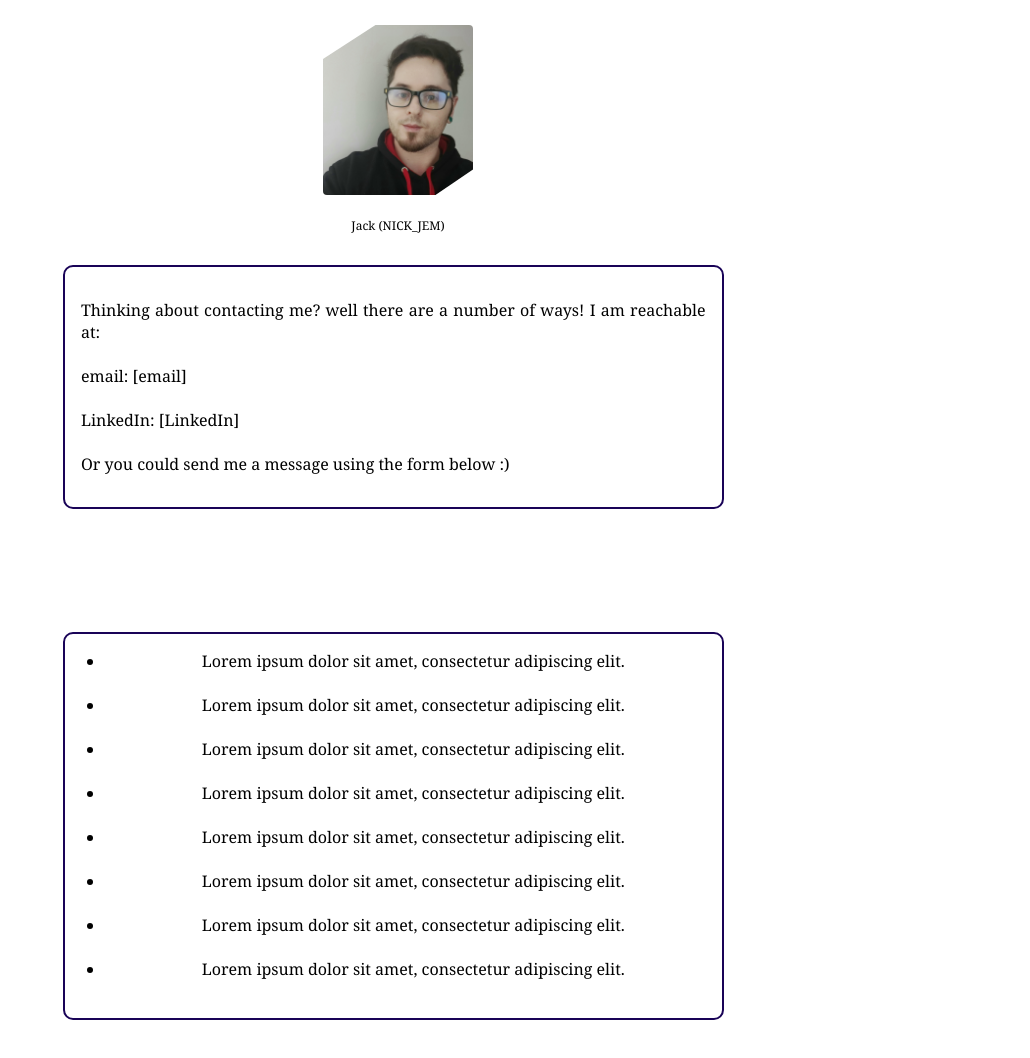
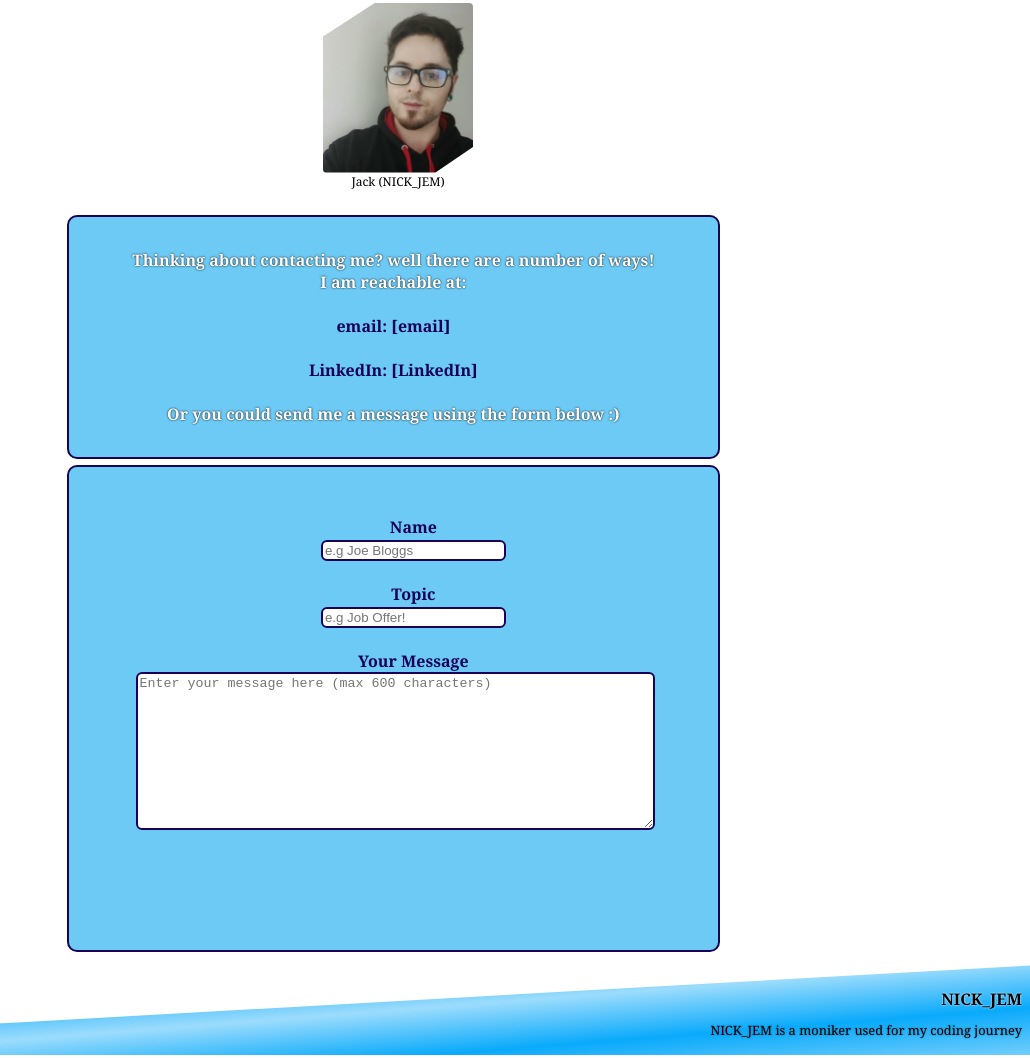
Before and after one commit to NICK-JEM/portfolioSite, a plain HTML site: page html/contact.html in a window 1280 px wide. Shown: the part 143-1201 px from the top of the page, without its empty margins (250-1280 px from the left). Drawn offline with Linux system fonts and the light colour scheme.

Commit message:
add form. style changes

```diff
--- a/html/contact.html
+++ b/html/contact.html
@@ -35,22 +35,19 @@
             </div>
 
             <div id="intro">
-                <p>Thinking about contacting me? well there are a number of ways! I am reachable at:<br><br> email: [email]<br><br>LinkedIn: [LinkedIn]<br><br>Or you could send me a message using the form below :)
+                <p>Thinking about contacting me? well there are a number of ways!<br>I am reachable at:<br><br><span id="conMe">email: [email]<br><br>LinkedIn: [LinkedIn]</span><br><br>Or you could send me a message using the form below :)
                 </p>
-
             </div>
 
 
             <div id="form">
                 <ul>
-                    <li>Lorem ipsum dolor sit amet, consectetur adipiscing elit.</li><br>
-                    <li>Lorem ipsum dolor sit amet, consectetur adipiscing elit.</li><br>
-                    <li>Lorem ipsum dolor sit amet, consectetur adipiscing elit.</li><br>
-                    <li>Lorem ipsum dolor sit amet, consectetur adipiscing elit.</li><br>
-                    <li>Lorem ipsum dolor sit amet, consectetur adipiscing elit.</li><br>
-                    <li>Lorem ipsum dolor sit amet, consectetur adipiscing elit.</li><br>
-                    <li>Lorem ipsum dolor sit amet, consectetur adipiscing elit.</li><br>
-                    <li>Lorem ipsum dolor sit amet, consectetur adipiscing elit.</li><br>
+                    <label for="Name">Name</label><br>
+                    <input type="text" name="Name" placeholder="e.g Joe Bloggs" maxlength="62"><br><br>
+                    <label for="Topic">Topic</label><br>
+                    <input type="text" name="Topic" placeholder="e.g Job Offer!" maxlength="62"><br><br>
+                    <label for="MessageArea">Your Message</label>
+                    <textarea id="textBox" name="MessageArea" rows="10" cols="60" placeholder="Enter your message here (max 600 characters)" maxlength="600"></textarea>
                 </ul>
             </div>
 
--- a/resources/css/style.css
+++ b/resources/css/style.css
@@ -64,6 +64,11 @@ a {
     text-shadow: 0 0 2px #b8b7b7;
 }
 
+#conMe {
+    color: #190357;
+    text-shadow: none;
+}
+
 main {
     display: grid;
     justify-content: center;
@@ -84,7 +89,7 @@ main {
     grid-row: 1 / 2;
     margin-top: 100px;
     grid-template-rows: 1fr 1fr 2fr;
-    height: 1200px;
+    height: 1000px;
     width: 100%;
 }
 
@@ -93,21 +98,45 @@ main {
     height: 1fr;
     width: 98%;
     text-align: justify;
+    font-weight: bold;
+    text-shadow: 0 0 2px #000000;
+    color: #ffffff;
     border: 2px solid #190357;
     border-radius: 10px;
+    background-color:#0aa6ee98;
 }
 
 #form {
     grid-row: 3 / 4;
-    height: 3fr;
+    height: 450px;
     width: 98%;
+    padding-top: 5%;
     border: 2px solid #190357;
     border-radius: 10px;
-    margin-top: 10%;
+    text-align: center;
+    background-color:#0aa6ee98;
+}
+
+#form label {
+    color: #190357;
+    font-weight: bold;
+}
+
+textarea {
+    width: 84%;
+    border: 2px solid #190357;
+    position: relative;
+    right: 3%;
+    border-radius: 6px;
+}
+
+#form input {
+    border: 2px solid #190357;
+    border-radius: 6px;
 }
 
 p {
-    text-align: justify;
+    text-align: center;
     padding: 1rem;
 }
 
@@ -207,8 +236,6 @@ input:checked + .slide:before {
     border-radius: 4px;
 }
 
-
-
 #image,
 #imageCon {
     display: grid;
@@ -216,12 +243,10 @@ input:checked + .slide:before {
     align-self: flex-end;
     text-align: center;
     grid-template-rows: 80% 20%;
-    height: 80%;
+    height: 85%;
     width: 100%;
     font-size: 12px;
 }
-
-
 
 #bio {
     display: grid;
@@ -241,10 +266,12 @@ input:checked + .slide:before {
     grid-column: 1 / 2;
     grid-row: 1 / span 2;
 }
+
 #skills {
     grid-column: 2 / 3;
     grid-row: 1 / 2;
 }
+
 .icons {
     display: flex;
     flex-flow: row wrap;
@@ -320,8 +347,6 @@ input:checked + .slide:before {
     grid-row: 2 / 3;
     grid-column: 2 / 3;
 }
-
-
 
 footer {
     display: grid;
```
